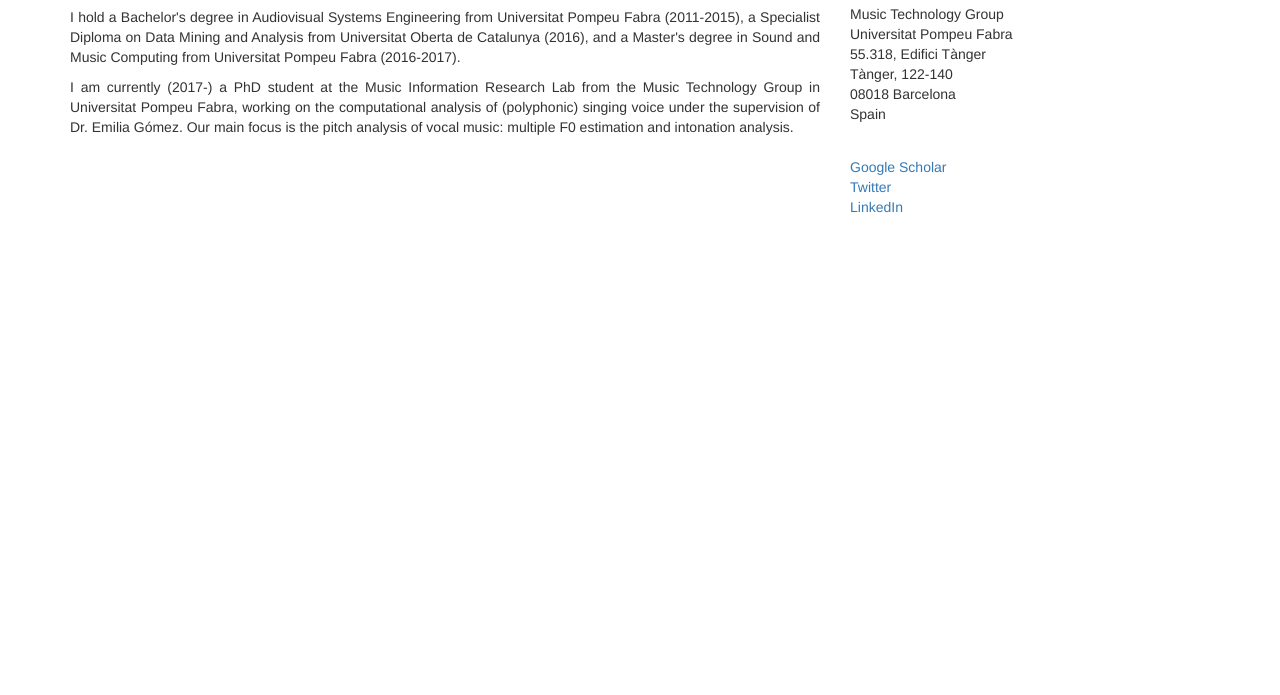
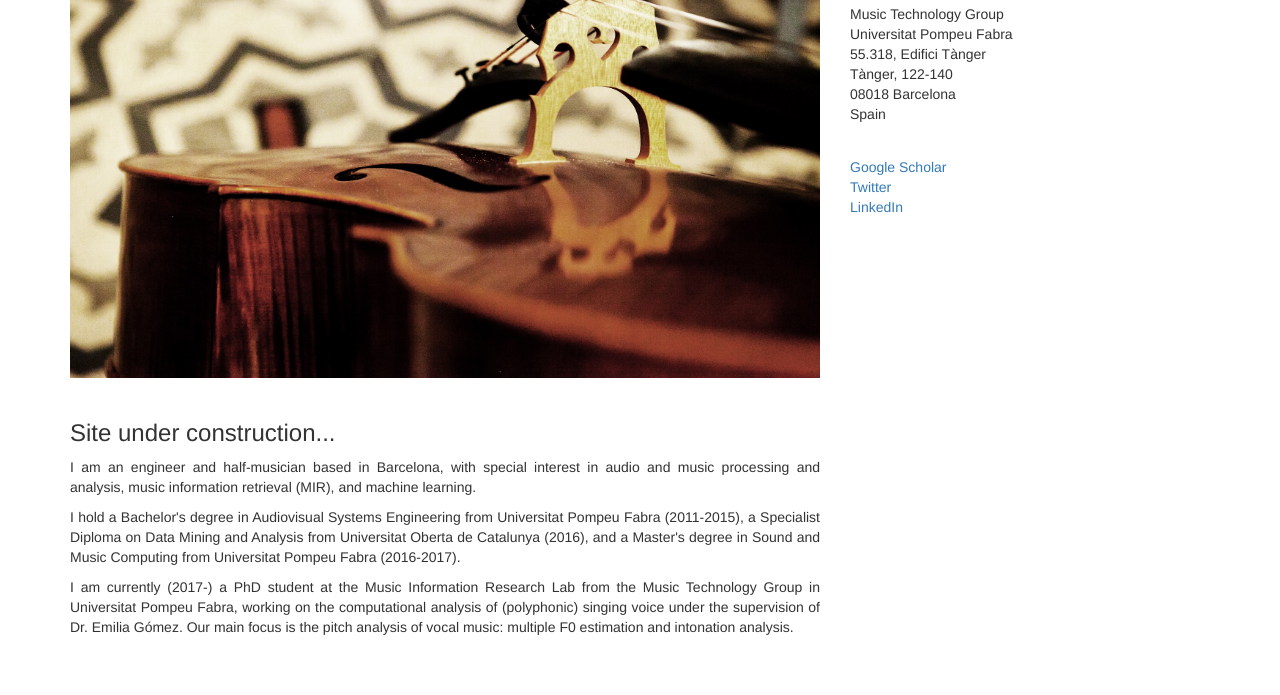
Before and after one commit to helenacuesta/helenacuesta.github.io, a plain HTML site: page index.html in a window 1280 px wide. Shown: the part 193-888 px from the top of the page. Drawn offline with nearby package versions, Linux system fonts and the light colour scheme.

Commit message:
change img

```diff
--- a/index.html
+++ b/index.html
@@ -51,7 +51,7 @@
             <div class="col-md-8" style="height: 100vh;">
 
                 <!-- Main Image -->
-                <img class="img-responsive" src="capçalera.jpg" alt=""><br>
+                <img class="img-responsive" src="./img/header.jpg" alt=""><br>
 
                 <div style="margin-top:3%; text-align:justify;">
                 <h3>Site under construction...</h3>
```
